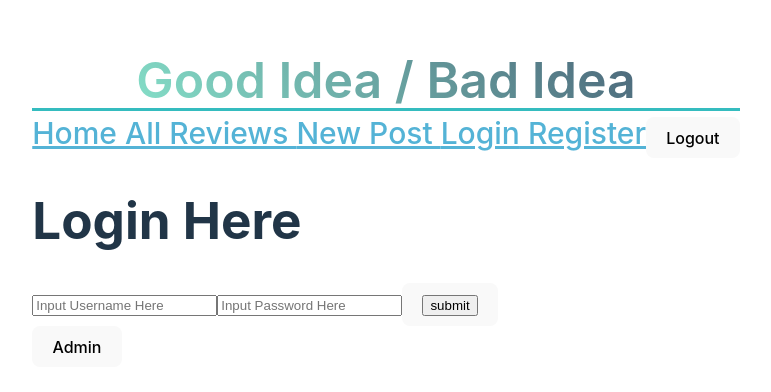
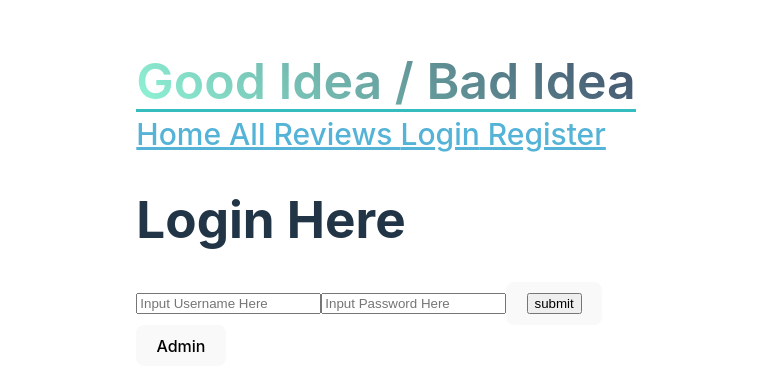
Before and after one commit to Bad-Idea-6/Front-End, a React (Vite) app in the folder bad-idea-6/: page /loginPage in a window 1280 px wide. Shown: the part 190-582 px from the top of the page, without its empty margins (254-1025 px from the left). Built offline with nearby package versions, Linux system fonts and the light colour scheme.

Commit message:
added login view

```diff
--- a/bad-idea-6/src/App.jsx
+++ b/bad-idea-6/src/App.jsx
@@ -5,13 +5,18 @@ import PostReview from "./components/PostReview";
 import AllReviews from "./components/AllReviews";
 import SingleReview from "./components/SingleReview";
 import Login from "./components/Login";
-import Register from "./components/register";
+import Register from "./components/Register";
 import Profile from "./components/Profile";
 import EditPostPage from "./components/EditPostPage";
 import LogOut from "./components/LogOut";
-
+import { currentToken } from "./components/apiAdapters";
+import { useState } from "react";
 
 function App() {
+
+ console.log(currentToken)
+ const [token, setToken] = useState(localStorage.getItem("token"));
+ console.log(token)
 
   return (
 
@@ -23,16 +28,28 @@ function App() {
         <div id="navbar">
           <Link to="/"> Home </Link>
           <Link to="/AllReviews"> All Reviews </Link>
-          <Link to="/newPost"> New Post </Link>
-          <Link to="/loginPage"> Login</Link>
-          <Link to="/register"> Register</Link>
-          <LogOut/>
+
+
+
+              {token && token.length ?
+              <>
+              <LogOut setToken={setToken} />
+              <Link to="/newPost"> New Post </Link>
+              </>:
+              <>
+              <Link to="/loginPage"> Login</Link>
+              <Link to="/register"> Register</Link>
+
+              </>
+              }
+
+
         </div>
 
         <div id="main-section">
           <Routes>
             <Route path="/newPost" element={<PostReview />} />
-            <Route path="/loginPage" element={<Login />} />
+            <Route path="/loginPage" element={<Login setToken={setToken} />} />
             <Route path="/" element={<AllReviews />} />
             <Route path="/register" element={<Register />} />
             <Route path="/profile" element={<Profile />} />
--- a/bad-idea-6/src/components/LogOut.jsx
+++ b/bad-idea-6/src/components/LogOut.jsx
@@ -1,7 +1,8 @@
-export default function Logout() {
+export default function Logout(props) {
     const handleLogout = () => {
      localStorage.clear()
-     window.location.reload();
+     props.setToken("")
+
     };
 
     return (
--- a/bad-idea-6/src/components/Login.jsx
+++ b/bad-idea-6/src/components/Login.jsx
@@ -3,7 +3,7 @@ import { useState } from "react";
 import { BASEURL } from "./apiAdapters";
 import { useNavigate } from "react-router-dom";
 
-export default function userLogin() {
+export default function userLogin(props) {
     const [usernameInput, setUsernameInput] = useState("")
     const [passwordInput, setPasswordInput] = useState("")
     const navigate = useNavigate()
@@ -35,6 +35,7 @@ export default function userLogin() {
             else {
                 localStorage.setItem("token", data.token)
                 localStorage.setItem("id", data.id)
+                props.setToken(data.token)
                 if (data.is_admin) {
                     console.log("is_admin")
                     localStorage.setItem("is_admin", data.is_admin)
```
